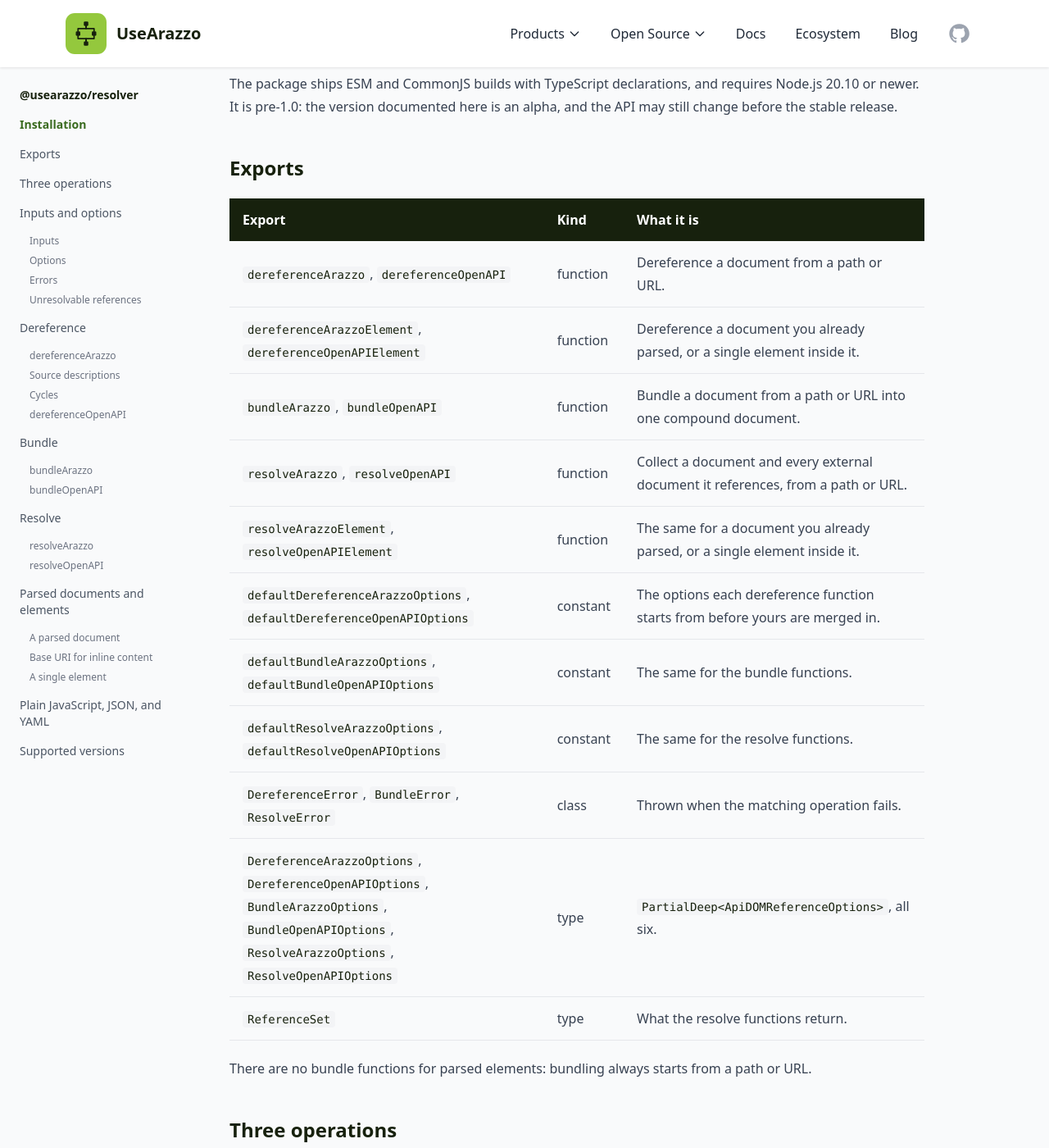
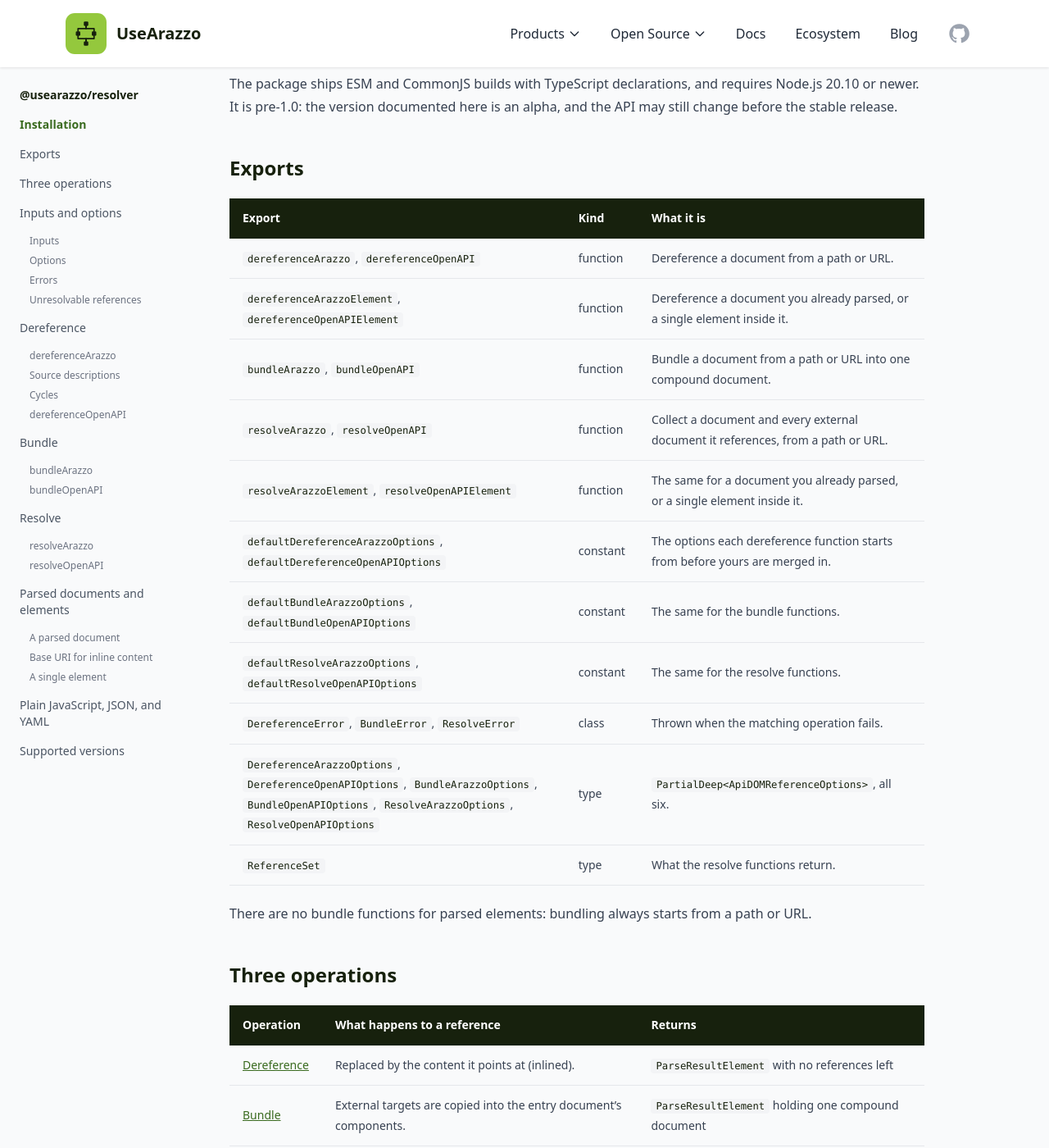
Before and after one commit to usearazzo/website, a Jekyll site: the page built from _reference/resolver.md, in a window 1280 px wide and 1400 px high, scrolled down 652 px. Shown: the whole window at 82% size. Built offline with Jekyll 4.4.1, drawn with Linux system fonts in a browser that asks for light colours; nearby versions of some CDN libraries.

Commit message:
feat(docs): make reference tables denser and easier to follow
Tables on API reference pages are lookup data. Give them smaller text
and the homepage compatibility table's row highlight, scoped to the
reference layout through a new reference-content class. The header
stays dark like every other docs table.

```diff
--- a/_layouts/reference.html
+++ b/_layouts/reference.html
@@ -82,7 +82,7 @@
         </p>
       </header>
 
-      <div class="post-content">
+      <div class="post-content reference-content">
         {{ content }}
       </div>
 
--- a/assets/css/main.css
+++ b/assets/css/main.css
@@ -678,6 +678,17 @@
     color: var(--color-primary-dark);
 }
 
+/* Reference pages are dense lookup tables: smaller text, and a row highlight (as on the homepage
+   compatibility table) so the eye stays on one row across the columns. The header stays dark like
+   every other docs table. */
+.reference-content table {
+    font-size: 0.875rem;
+}
+
+.reference-content table tr:hover td {
+    background: #F0F5E7;
+}
+
 .post-content .post-callout {
     background: #F0F5E7;
     border-left: 4px solid var(--color-primary-light);
```
